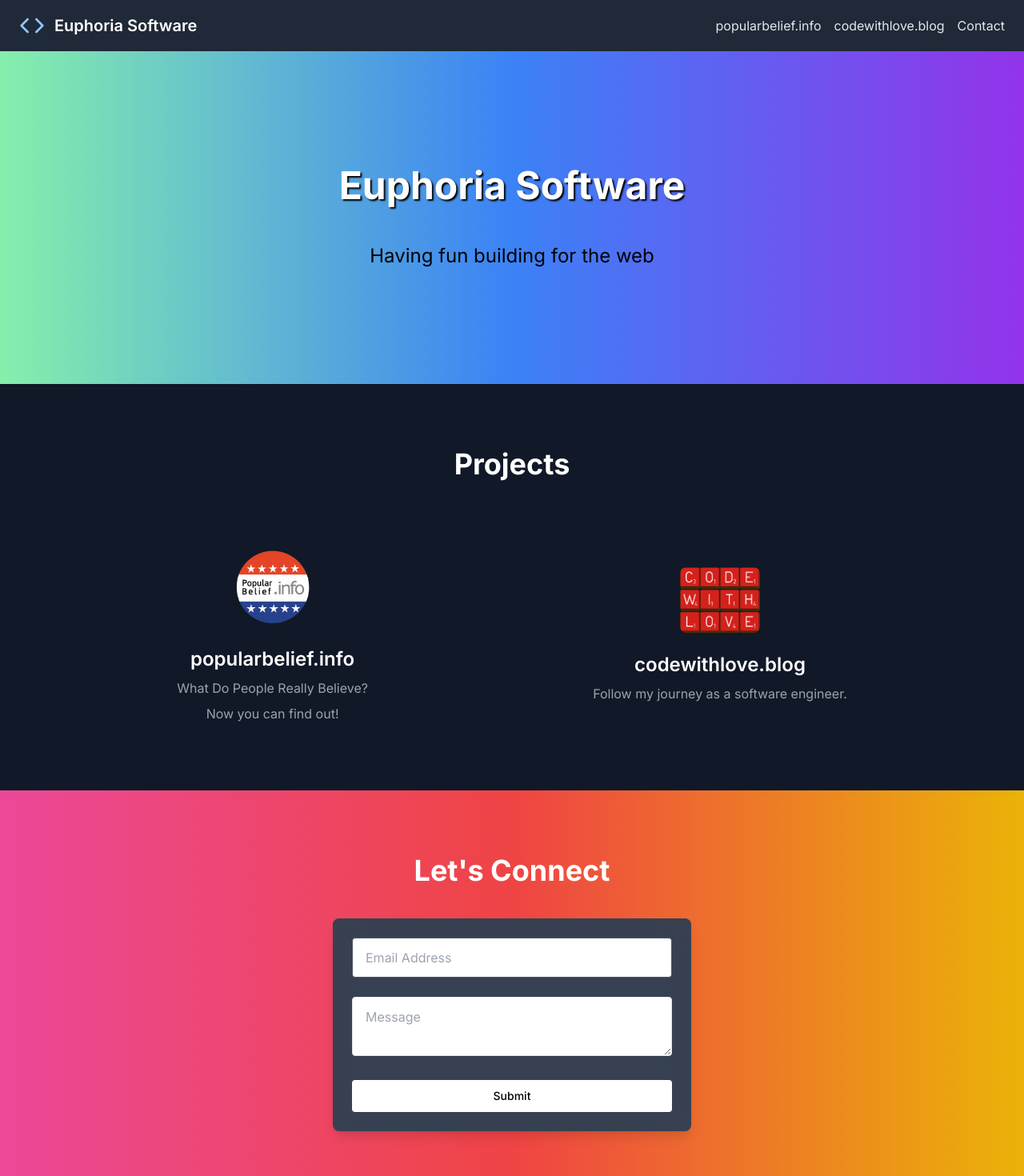
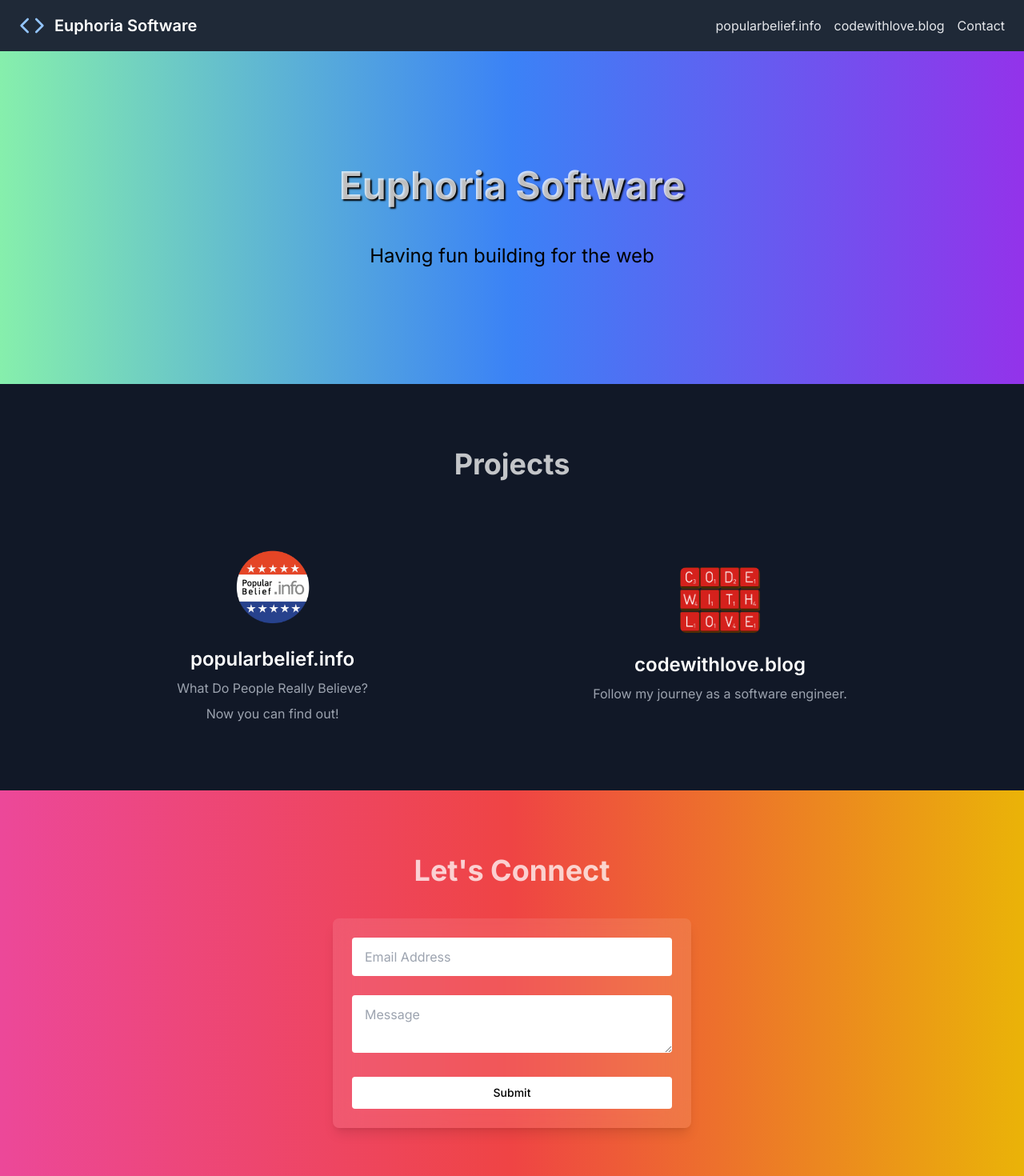
Before and after one commit to mjamore/euphoria.software, a Next.js app: page / in a window 1280 px wide. Shown: the top 1470 px of the page at 80% size. Built offline with nearby package versions, Linux system fonts and the light colour scheme.

Commit message:
Improve headings.

```diff
--- a/app/page.tsx
+++ b/app/page.tsx
@@ -42,11 +42,11 @@ export default function HomePage() {
       </header>
       <main className='flex-grow'>
         <section className='py-36 px-6 text-center bg-gradient-to-r from-green-300 via-blue-500 to-purple-600'>
-          <h1 className='text-3xl sm:text-5xl mb-12 font-bold text-white [text-shadow:_2px_2px_2px_rgb(0_0_0_/_100%)]'>Euphoria Software</h1>
+          <h1 className='text-3xl sm:text-5xl mb-12 font-bold text-white/75 [text-shadow:_2px_2px_2px_rgb(0_0_0_/_100%)]'>Euphoria Software</h1>
           <h2 className='mt-4 text-xl sm:text-2xl text-black'>Having fun building for the web</h2>
         </section>
         <section className='py-20 px-6 bg-gray-900'>
-          <h2 className='text-4xl mb-20 font-bold text-center text-white'>Projects</h2>
+          <h2 className='text-4xl mb-20 font-bold text-center text-white/75'>Projects</h2>
           <div className='gap-20 flex flex-col md:flex-row justify-evenly items-center'>
             <a className='flex flex-col items-center text-center rounded-lg p-1' href='https://popularbelief.info' target='_blank'>
               <Image alt='Popular Belief' className='mb-6 rounded-lg' height={100} src='/popular-belief-logo.png' width={100} />
@@ -62,21 +62,21 @@ export default function HomePage() {
           </div>
         </section>
         <section className='py-20 px-6 bg-gradient-to-r from-pink-500 via-red-500 to-yellow-500'>
-          <h2 className='text-4xl font-bold text-center text-white'>Let&apos;s Connect</h2>
-          <div className='mt-10 max-w-md mx-auto bg-gray-700 rounded-lg shadow-lg overflow-hidden'>
+          <h2 className='text-4xl font-bold text-center text-white/75'>Let&apos;s Connect</h2>
+          <div className='mt-10 max-w-md mx-auto bg-white/10 rounded-lg shadow-lg overflow-hidden'>
             <form className='space-y-6 p-6 backdrop-blur-lg'>
               <input
                 aria-label='Email Address'
-                className='w-full px-4 py-3 rounded border border-gray-600 focus:border-blue-500 focus:ring-1 focus:ring-blue-500 outline-none text-black bg-white'
+                className='w-full px-4 py-3 rounded focus:border-blue-500 focus:ring-1 focus:ring-blue-500 outline-none text-black bg-white'
                 placeholder='Email Address'
                 type='email'
               />
               <textarea
                 aria-label='Message'
-                className='w-full px-4 py-3 rounded border focus:border-blue-500 focus:ring-1 focus:ring-blue-500 outline-none text-black bg-white'
+                className='w-full px-4 py-3 rounded focus:border-blue-500 focus:ring-1 focus:ring-blue-500 outline-none text-black bg-white'
                 placeholder='Message'
               />
-              <Button className='w-full px-8 py-3 rounded bg-white hover:bg-gray-300 text-black' type='submit' variant='default'>
+              <Button className='w-full px-8 py-3 rounded bg-white hover:bg-gray-200 text-black' type='submit' variant='default'>
                 Submit
               </Button>
             </form>
```
Also changed, not shown: documentation/TODO.md (+1 -0 lines).
